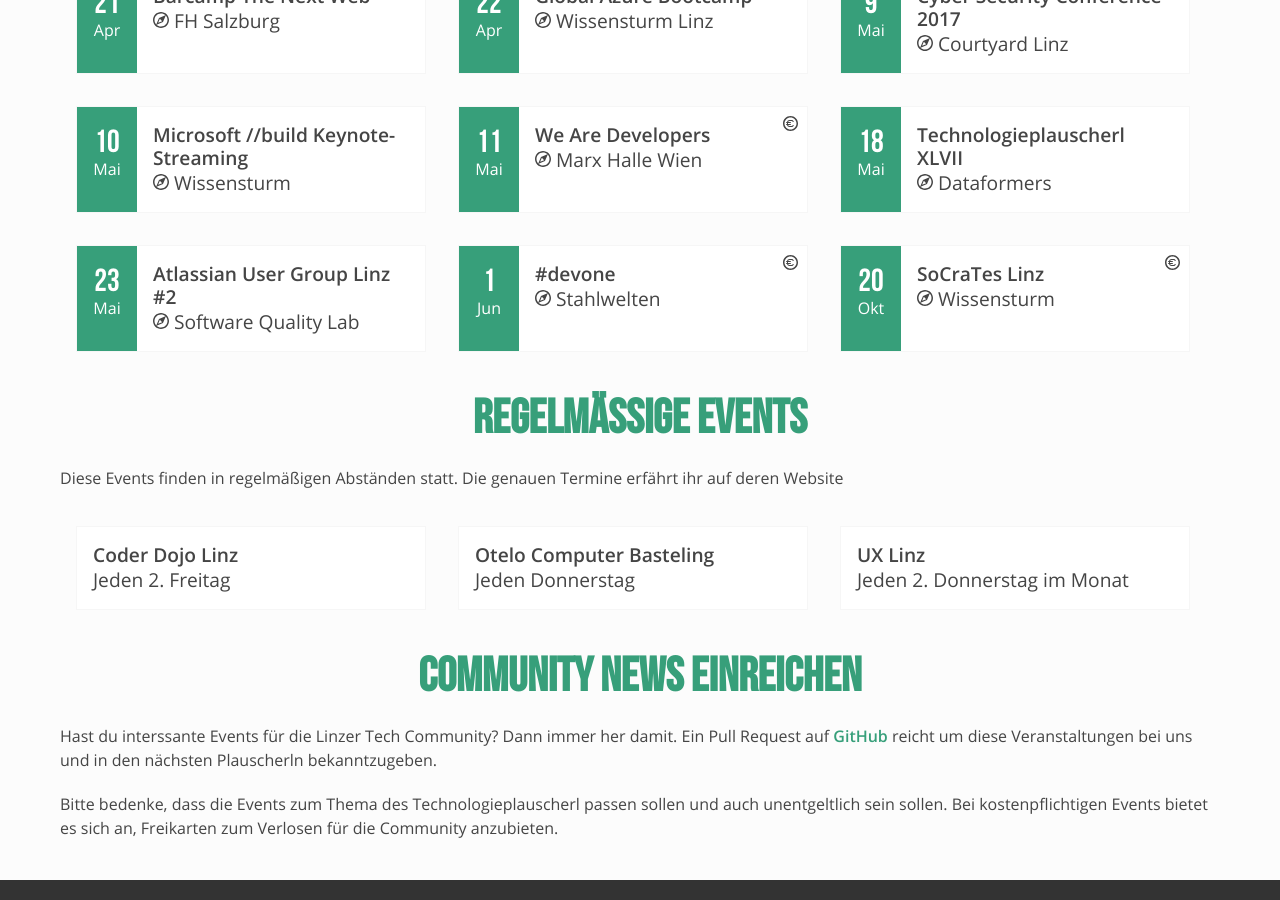
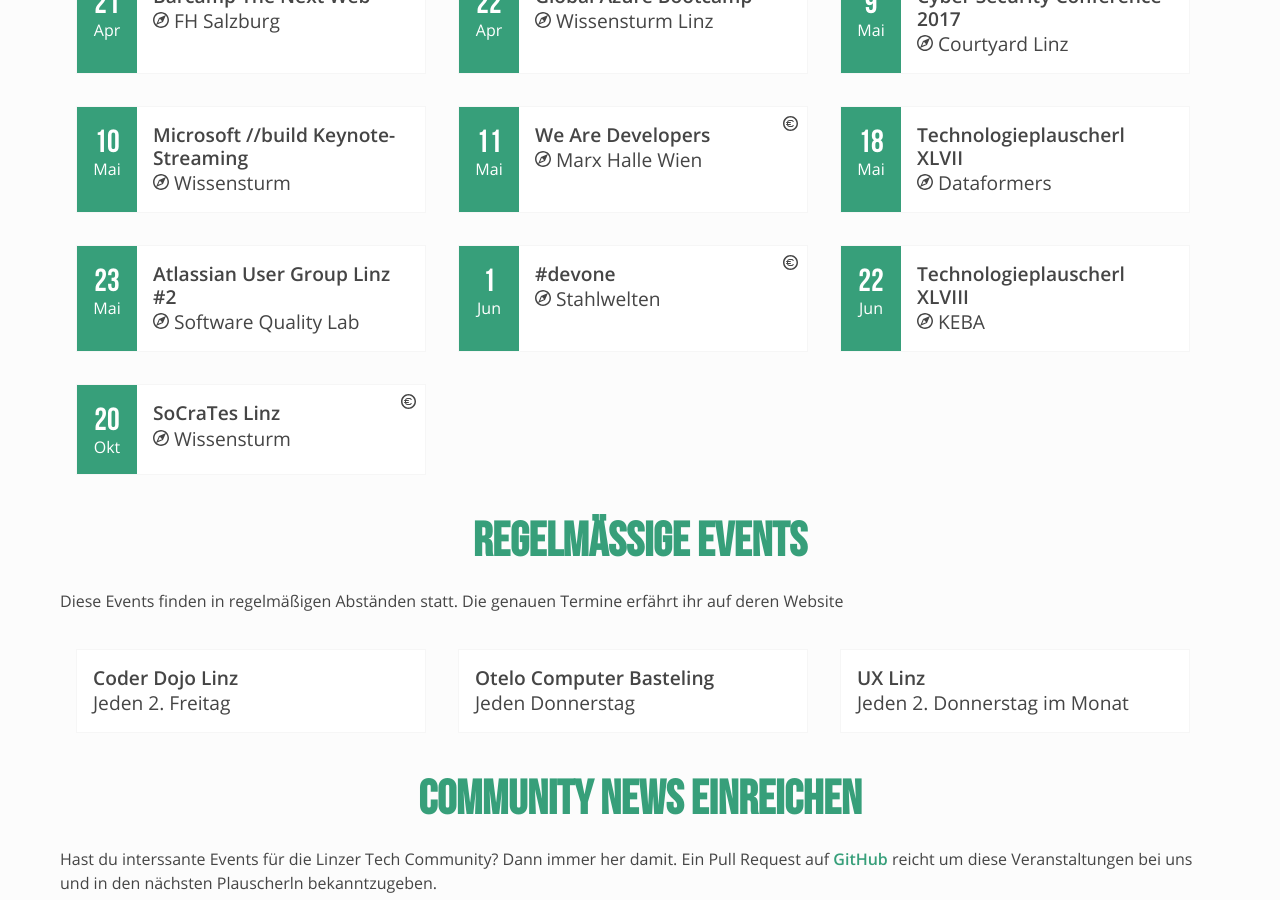
Before and after one commit to mericanAncer127/plauscherl, a Jekyll site: the page built from pages/community-news.html, in a window 1280 px wide and 900 px high, scrolled down 463 px. Built offline with Jekyll 4.4.1, drawn with Linux system fonts in a browser that asks for light colours.

Commit message:
added plauscherl 48 date

```diff
--- a/_data/community.yml
+++ b/_data/community.yml
@@ -57,6 +57,10 @@
       name: "Technologieplauscherl XLVII"
       location: "Dataformers"
       date: 2017-05-18
+   -
+      name: "Technologieplauscherl XLVIII"
+      location: "KEBA"
+      date: 2017-06-22
 -
   id: topconf
   name: "Topconf Events"
```
